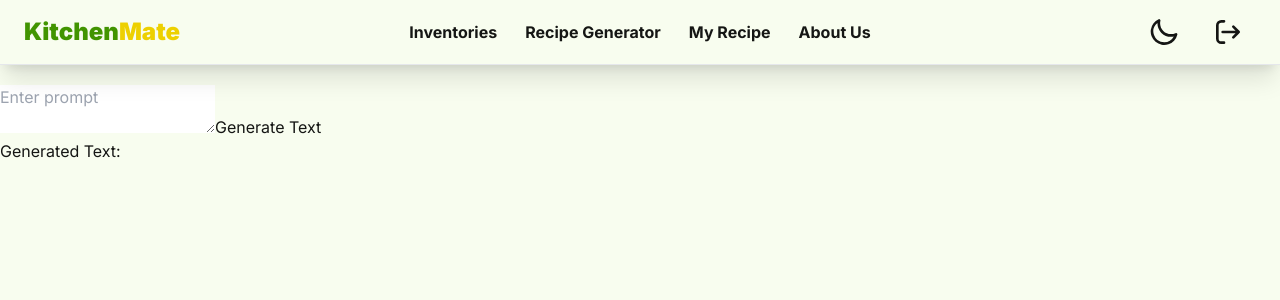
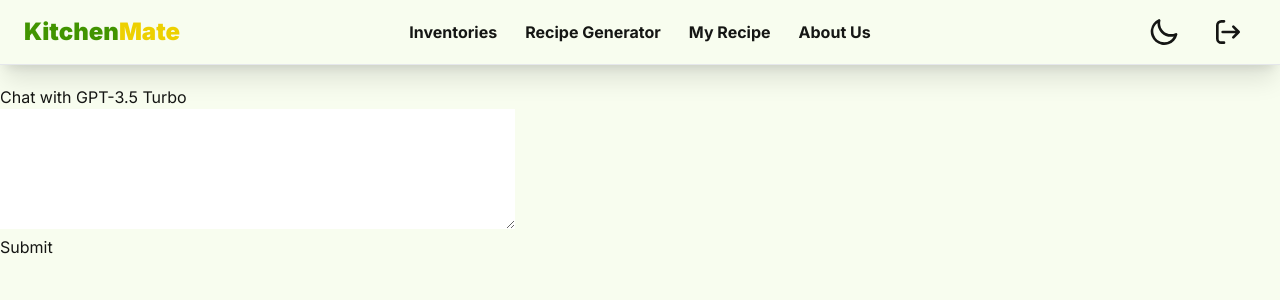
Before and after one commit to FinalProject-KitchenMate/KitchenMate, a Next.js app in the folder kitchen-mate/: page /generate in a window 1280 px wide. Shown: the top 300 px of the page. Built offline with nearby package versions, Linux system fonts and the light colour scheme.

Commit message:
feat: client generate

```diff
--- a/kitchen-mate/src/app/generate/page.tsx
+++ b/kitchen-mate/src/app/generate/page.tsx
@@ -1,32 +1,40 @@
 'use client';
+import { useState } from 'react';
 import axios from 'axios';
-import { useState } from 'react';
 
-const GenerateTextComponent = () => {
-  const [prompt, setPrompt] = useState('');
-  const [generatedText, setGeneratedText] = useState('');
+const Home = () => {
+  const [inputText, setInputText] = useState('');
+  const [outputText, setOutputText] = useState('');
 
-  const handleGenerateText = async () => {
+  const handleSubmit = async () => {
     try {
-      const response = await axios.post('http://localhost:3000/api/generate', { prompt });
-      setGeneratedText(response.data.text);
+      const response = await axios.post(process.env.NEXT_PUBLIC_BASE_URL + '/api/generate', {
+        messages: inputText.trim()
+      });
+
+      setOutputText(response.data.text);
     } catch (error) {
-      console.error('Error generating text:', error);
-      setGeneratedText('Error generating text. Please try again.');
+      console.error('Error:', error);
     }
   };
 
   return (
     <div>
-      <textarea
-        value={prompt}
-        onChange={(e) => setPrompt(e.target.value)}
-        placeholder="Enter prompt"
-      />
-      <button onClick={handleGenerateText}>Generate Text</button>
-      <p>Generated Text: {generatedText}</p>
+      <h1>Chat with GPT-3.5 Turbo</h1>
+      <div>
+        <textarea value={inputText} onChange={(e) => setInputText(e.target.value)} rows={5} cols={50} />
+      </div>
+      <div>
+        <button onClick={handleSubmit}>Submit</button>
+      </div>
+      {outputText && (
+        <div>
+          <h2>Response:</h2>
+          <p>{outputText}</p>
+        </div>
+      )}
     </div>
   );
 };
 
-export default GenerateTextComponent;
+export default Home;
--- /dev/null
+++ b/kitchen-mate/src/components/ChatCard.tsx
@@ -0,0 +1,58 @@
+import React, { useState } from 'react';
+import axios from 'axios';
+
+export default function ChatCard() {
+  const [ingredients, setIngredients] = useState('');
+  const [recipe, setRecipe] = useState('');
+
+  const handleGenerateRecipe = async () => {
+    try {
+      const response = await axios.post('/api/recipe', { ingredients });
+      setRecipe(response.data.text);
+    } catch (error) {
+      console.error('Error generating recipe:', error);
+    }
+  };
+
+  return (
+    <>
+      <div>
+        <div className="px-6 py-4">
+          <div className="font-bold text-xl mb-2">Recipe Generator</div>
+          <div className="mb-4">
+            <label
+              className="block  text-sm font-bold mb-2"
+              htmlFor="ingredients"
+            >
+              Ingredients
+            </label>
+            <input
+              className="shadow appearance-none border rounded w-full py-2 px-3  leading-tight focus:outline-none focus:shadow-outline"
+              id="ingredients"
+              type="text"
+              placeholder="Enter ingredients"
+              value={ingredients}
+              onChange={(e) => setIngredients(e.target.value)}
+            />
+          </div>
+
+          <div className="px-6 py-4">
+            <button
+              className="bg-blue-500 hover:bg-blue-700  font-bold py-2 px-4 rounded focus:outline-none focus:shadow-outline"
+              type="button"
+              onClick={handleGenerateRecipe}
+            >
+              Generate Recipe
+            </button>
+          </div>
+        </div>
+        {recipe && (
+          <div className="px-6 py-4">
+            <div className="font-bold text-xl mb-2">Generated Recipe</div>
+            <p>{recipe}</p>
+          </div>
+        )}
+      </div>
+    </>
+  );
+}
```
